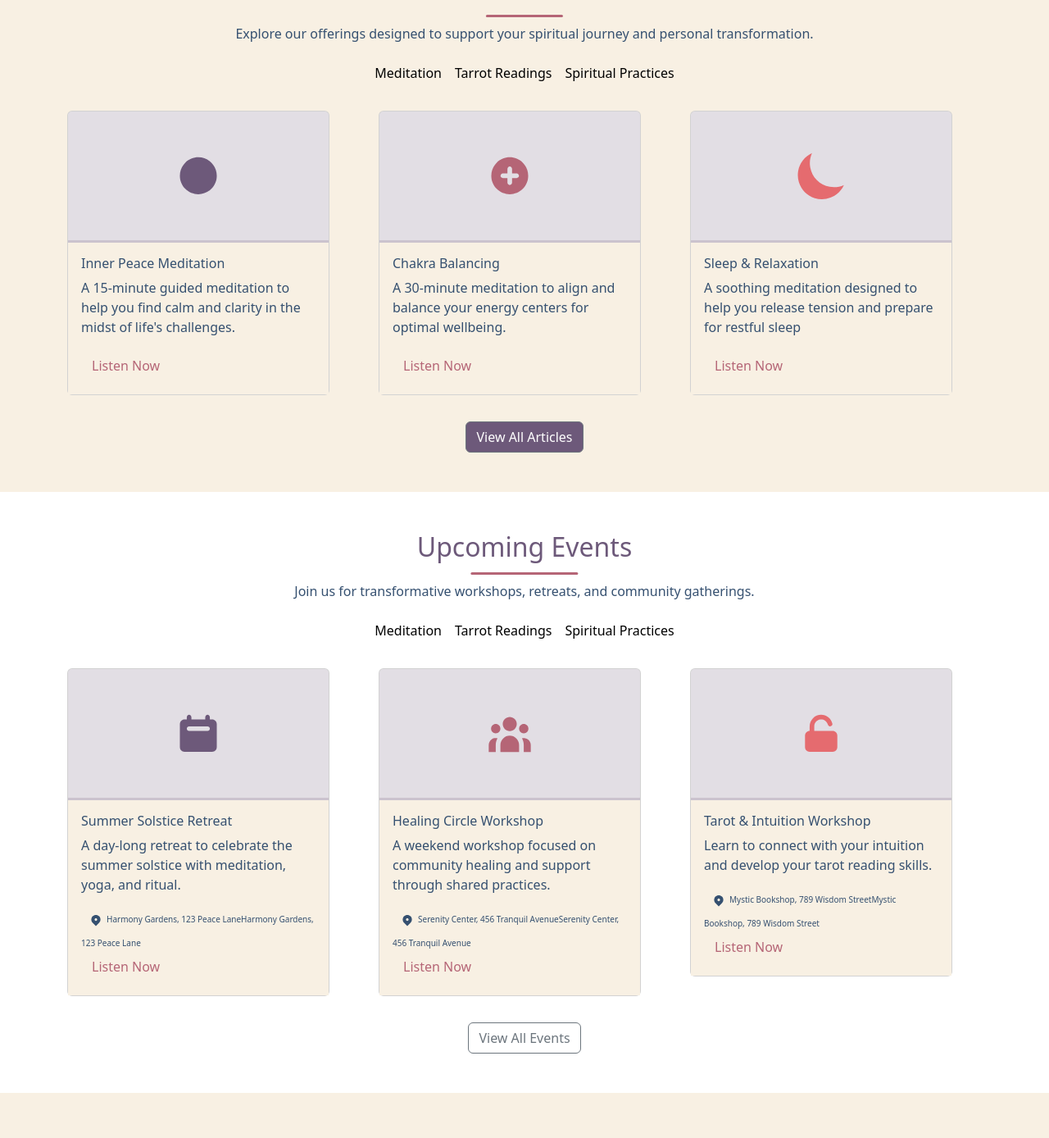
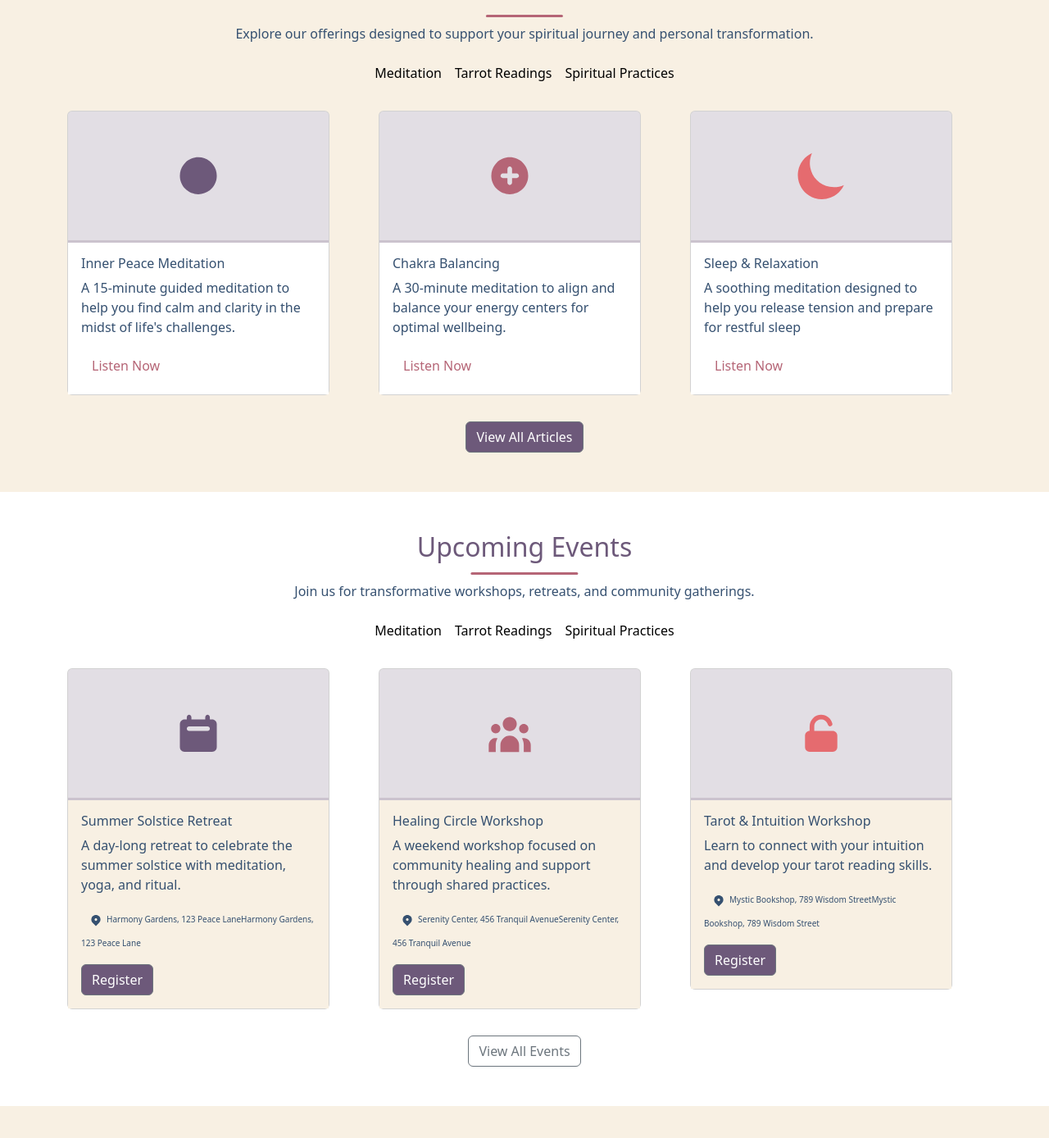
Before and after one commit to Rishikagi/Spiritual-Healing, a React (Vite) app: page / in a window 1280 px wide. Shown: the part 1323-2711 px from the top of the page at 82% size. Built offline with nearby package versions, Linux system fonts and the light colour scheme.

Commit message:
first commit

```diff
--- a/src/App.css
+++ b/src/App.css
@@ -170,6 +170,9 @@ h5{
 .serv-nav{
   padding: 0 5px 0 5px;
 }
+.serv-body{
+  background-color: white;
+}
 
 /* events */
 .location{
--- a/src/Services.jsx
+++ b/src/Services.jsx
@@ -30,7 +30,7 @@ export default function Services(){
               <div key={i} className="col-md-4 mb-3">
                 <div className="card text-left" style={{width: "20rem"}}>
                   <img src={image}class="card-img-top " alt="..."/>
-                  <div className="card-body blog-body text-start" >
+                  <div className="card-body serv-body text-start" >
                     <div className='card-title'>
                         <h6 className=''>{title}</h6>
 
--- a/src/UpcomingEvents.jsx
+++ b/src/UpcomingEvents.jsx
@@ -1,5 +1,5 @@
 import './App.css';
-
+import date from './assets/date.svg'
 import locations from './assets/location.svg'
 import community from './assets/community.svg';
 import cal from './assets/cal.svg';
@@ -30,6 +30,7 @@ export default function UpcomingEvents(){
                      ].map(({title, desc,image,location}, i) => (
                        <div key={i} className="col-md-4 mb-3">
                          <div className="card text-left" style={{width: "20rem"}}>
+
                            <img src={image}class="card-img-top " alt="..."/>
                            <div className="card-body blog-body text-start" >
                              <div className='card-title'>
@@ -47,7 +48,7 @@ export default function UpcomingEvents(){
 
 
                          </div>
-                         <a href="#" className="btn card-btn btn-link text-start">Listen Now</a>
+                         <button className="btn all-articles btn-secondary mt-3">Register</button>
 
                            </div>
 
```
Also changed, not shown: src/assets/date.svg (added).
